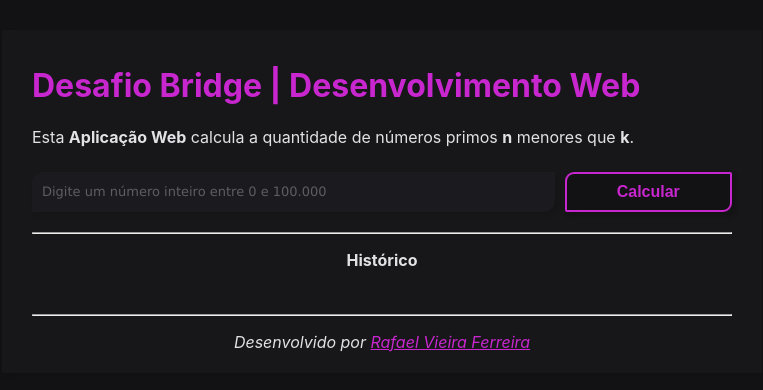
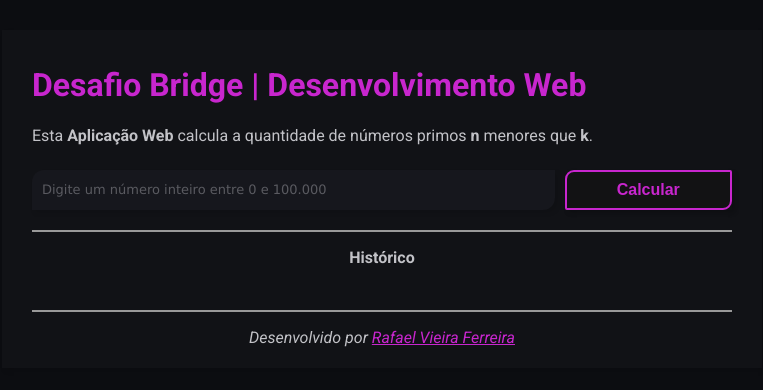
Before and after one commit to rafaelviefe/app-bridge-main, a React (Create React App) app in the folder frontend/: page / in a window 1280 px wide. Shown: the top 390 px of the page, without its empty margins (258-1021 px from the left). Built offline with nearby package versions, Linux system fonts and the light colour scheme; the HTML template or start-up script is replaced by a standard one.

Commit message:
front-changes

```diff
--- a/frontend/src/App.css
+++ b/frontend/src/App.css
@@ -2,12 +2,12 @@
 border-radius: 40px 0;*/
 
 .container {
-  background: rgba(240, 240, 245, .02);
+  background: #f0f0f505;
   max-width: 700px;
   margin: 30px auto;
   overflow: auto;
   min-height: 300px;
   padding: 15px 30px 5px;
-  color: #f0f0f5ee;
-  box-shadow: 3px 3px 5px rgba(0, 0, 0, 0.103);
+  color: #f0f0f5cb;
+  box-shadow: 3px 3px 5px #0000001a;
 }
--- a/frontend/src/App.jsx
+++ b/frontend/src/App.jsx
@@ -32,12 +32,12 @@
       <p align='justify'>Esta <strong>Aplicação Web</strong> calcula a quantidade de números primos <strong>n</strong> menores que <strong>k</strong>.</p>
 
       <AddCalculo handleCalculoAddition={handleCalculoAddition} />
-      <hr />
+      <hr color='#999999'/>
 
       <p><strong className='format'>Histórico</strong></p>
       <ListaCalculo lista_calculo={lista_calculo} />
 
-      <br /><hr />
+      <br /><hr color='#999999'/>
       <p className='format'><em>Desenvolvido por <a href="https://github.com/rafaelviefe/app-bridge-main" target="_blank" rel="noreferrer">Rafael Vieira Ferreira</a></em></p>
 
     </div>
--- a/frontend/src/index.css
+++ b/frontend/src/index.css
@@ -1,17 +1,20 @@
 /*Configurações gerais*/
+
+@import url('https://fonts.googleapis.com/css2?family=Roboto:ital,wght@0,100;0,300;0,400;0,500;0,700;0,900;1,100;1,300;1,400;1,500;1,700;1,900&display=swap');
 
 body {
   margin: 0;
-  font-family: -apple-system, BlinkMacSystemFont, 'Segoe UI', 'Roboto', 'Oxygen',
+  font-family: 'Roboto', 'Oxygen',
     'Ubuntu', 'Cantarell', 'Fira Sans', 'Droid Sans', 'Helvetica Neue',
     sans-serif;
   -webkit-font-smoothing: antialiased;
   -moz-osx-font-smoothing: grayscale;
-  background-color: #121214;
+
+  background-color: #0c0d11;
 }
 
 code {
-  font-family: source-code-pro, Menlo, Monaco, Consolas, 'Courier New',
+  font-family: 'Roboto', source-code-pro, Menlo, Monaco, Consolas, 'Courier New',
     monospace;
 }
 
```
